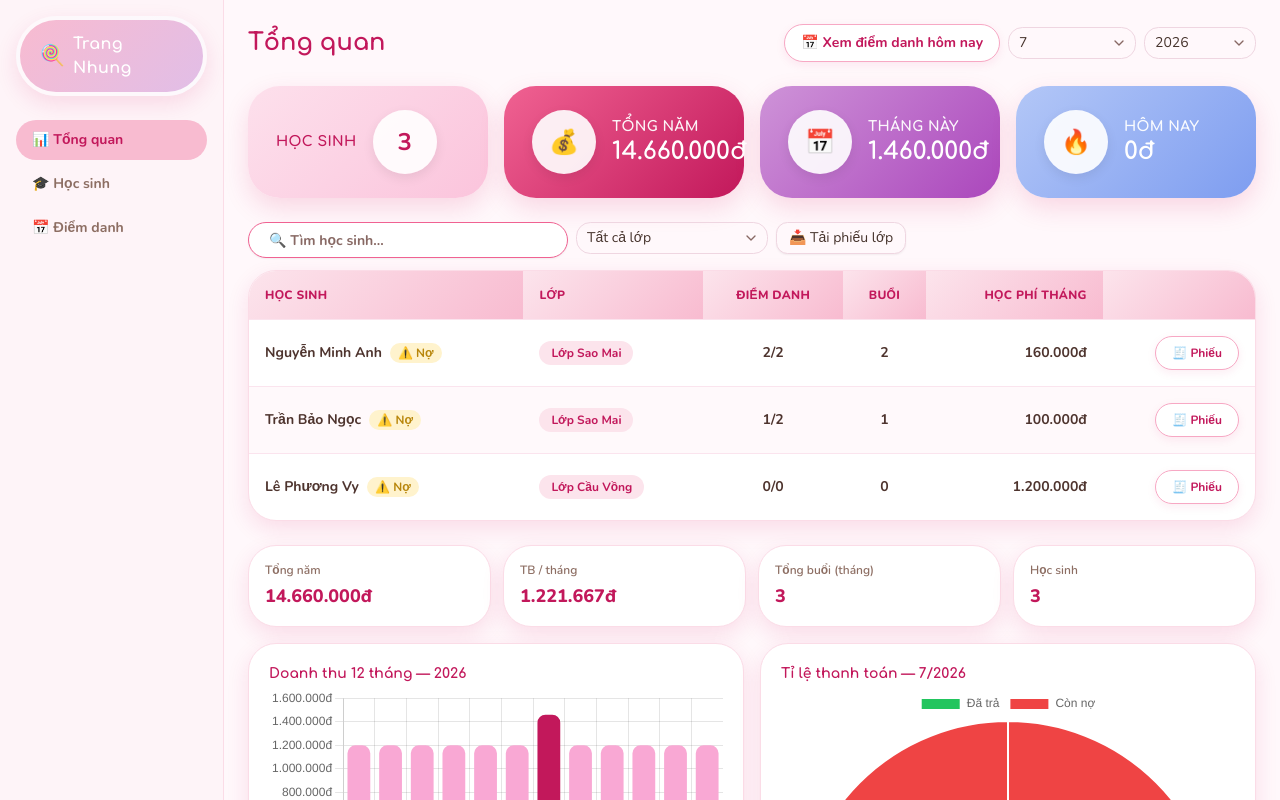
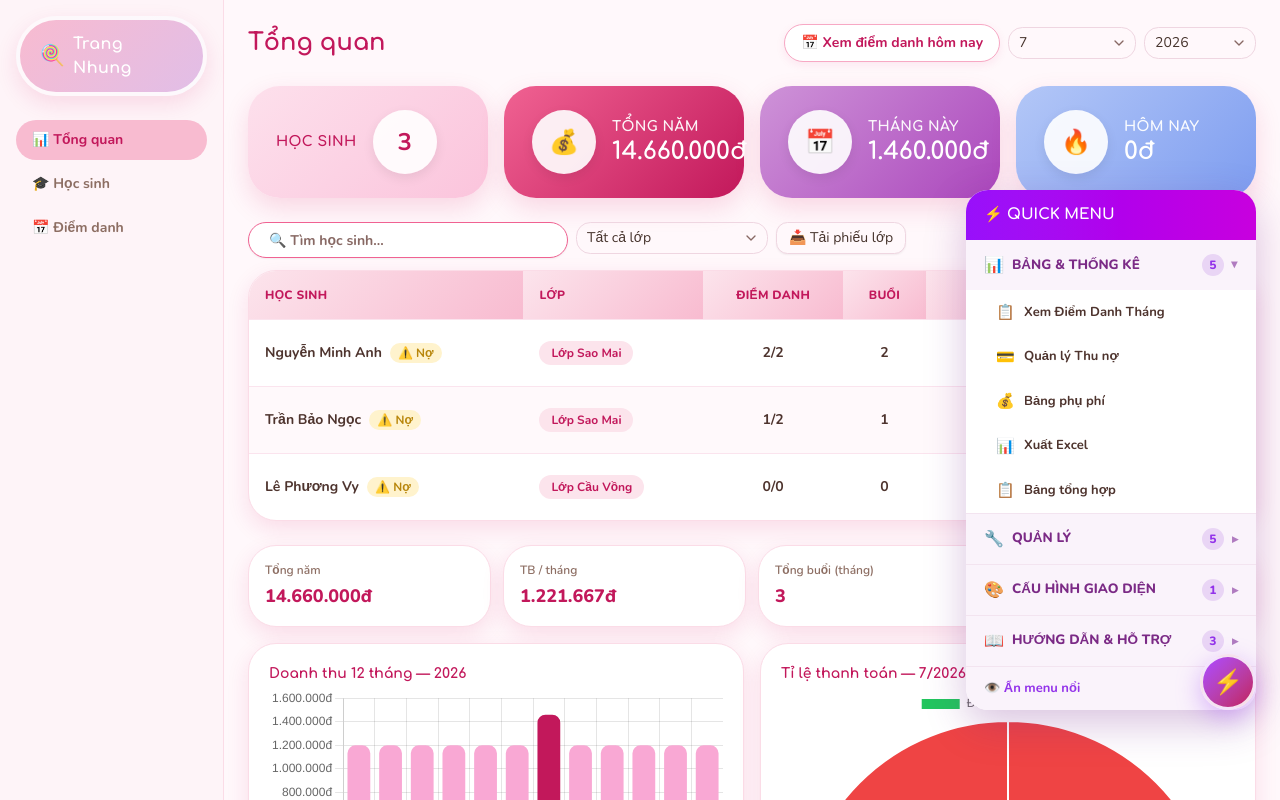
Before and after one commit to xuanTruongIT04/quan-ly-hoc-sinh, a Next.js app: page / in a window 1280 px wide. Shown: the top 800 px of the page. Built offline with nearby package versions, Linux system fonts and the light colour scheme.

Commit message:
feat(ui): QuickMenu — khung panel accordion tím + 4 nhóm 14 mục + gắn layout
Co-Authored-By: Claude Opus 4.8 <noreply@anthropic.com>

```diff
--- a/src/app/layout.tsx
+++ b/src/app/layout.tsx
@@ -4,6 +4,7 @@ import { NextIntlClientProvider } from "next-intl";
 import { getLocale, getMessages } from "next-intl/server";
 import { Toaster } from "@/components/ui/sonner";
 import { AppSidebar } from "@/components/layout/AppSidebar";
+import { QuickMenu } from "@/components/layout/QuickMenu";
 import { StoreHydration } from "@/components/StoreHydration";
 import "./globals.css";
 
@@ -44,6 +45,7 @@ export default async function RootLayout({
               <AppSidebar />
               <main className="flex-1 p-6">{children}</main>
             </div>
+            <QuickMenu />
           </StoreHydration>
           <Toaster richColors position="top-center" />
         </NextIntlClientProvider>
--- /dev/null
+++ b/src/components/layout/QuickMenu.tsx
@@ -0,0 +1,125 @@
+'use client'
+import { useState } from 'react'
+import { useRouter } from 'next/navigation'
+import { toast } from 'sonner'
+
+type MenuAction = { type: 'nav'; href: string } | { type: 'toast'; message: string }
+type MenuItem = { icon: string; label: string; action: MenuAction }
+type MenuGroup = { icon: string; label: string; items: MenuItem[] }
+
+const SOON = 'Tính năng đang phát triển 🚧'
+
+const MENU_GROUPS: MenuGroup[] = [
+  {
+    icon: '📊', label: 'BẢNG & THỐNG KÊ',
+    items: [
+      { icon: '📋', label: 'Xem Điểm Danh Tháng', action: { type: 'nav', href: '/attendance' } },
+      { icon: '💳', label: 'Quản lý Thu nợ', action: { type: 'toast', message: SOON } },
+      { icon: '💰', label: 'Bảng phụ phí', action: { type: 'toast', message: SOON } },
+      { icon: '📊', label: 'Xuất Excel', action: { type: 'toast', message: SOON } },
+      { icon: '📋', label: 'Bảng tổng hợp', action: { type: 'nav', href: '/' } },
+    ],
+  },
+  {
+    icon: '🔧', label: 'QUẢN LÝ',
+    items: [
+      { icon: '👶', label: 'Quản lý học sinh', action: { type: 'nav', href: '/students' } },
+      { icon: '📋', label: 'Điểm danh hàng loạt', action: { type: 'nav', href: '/attendance' } },
+      { icon: '☑️', label: 'Chấm công GV', action: { type: 'toast', message: SOON } },
+      { icon: '⚙️', label: 'Thiết lập trung tâm', action: { type: 'toast', message: SOON } },
+      { icon: '🛡️', label: 'Quản trị tài khoản', action: { type: 'toast', message: SOON } },
+    ],
+  },
+  {
+    icon: '🎨', label: 'CẤU HÌNH GIAO DIỆN',
+    items: [
+      { icon: '🎨', label: 'Giao diện phiếu', action: { type: 'toast', message: 'Mở phiếu bất kỳ (nút 🧾 Phiếu) để đổi giao diện' } },
+    ],
+  },
+  {
+    icon: '📖', label: 'HƯỚNG DẪN & HỖ TRỢ',
+    items: [
+      { icon: '🚀', label: 'Tính năng hệ thống', action: { type: 'toast', message: SOON } },
+      { icon: '🎬', label: 'Xem hướng dẫn', action: { type: 'toast', message: SOON } },
+      { icon: '💬', label: 'Zalo hỗ trợ', action: { type: 'toast', message: SOON } },
+    ],
+  },
+]
+
+export function QuickMenu() {
+  const router = useRouter()
+  const [open, setOpen] = useState(true) // TẠM true để dựng UI; Task 2 đổi về false
+  const [openGroups, setOpenGroups] = useState<number[]>([0])
+
+  function toggleGroup(i: number) {
+    setOpenGroups((g) => (g.includes(i) ? g.filter((x) => x !== i) : [...g, i]))
+  }
+  function runAction(a: MenuAction) {
+    if (a.type === 'nav') {
+      router.push(a.href)
+      setOpen(false)
+    } else {
+      toast.info(a.message)
+    }
+  }
+
+  return (
+    <>
+      {open && (
+        <div className="fixed bottom-[90px] right-6 z-40 w-[290px] overflow-hidden rounded-[22px] bg-white shadow-[0_14px_40px_rgba(120,40,140,0.28)]">
+          <div className="flex items-center gap-2 bg-gradient-to-r from-purple-600 to-fuchsia-600 px-[18px] py-[14px] font-heading text-[15px] font-bold text-white">
+            ⚡ QUICK MENU
+          </div>
+          {MENU_GROUPS.map((grp, i) => {
+            const isOpen = openGroups.includes(i)
+            return (
+              <div key={grp.label} className="border-b border-[#f3e4f0]">
+                <button
+                  type="button"
+                  onClick={() => toggleGroup(i)}
+                  className="flex w-full items-center gap-2 bg-[#faf3fb] px-[18px] py-[13px] text-left text-[13.5px] font-extrabold text-[#7b2a86] hover:bg-[#f5e9f7]"
+                >
+                  <span className="text-base">{grp.icon}</span>
+                  <span className="flex-1">{grp.label}</span>
+                  <span className="grid h-[22px] min-w-[22px] place-items-center rounded-full bg-[#e9d5f5] px-1.5 text-xs font-extrabold text-[#9333ea]">
+                    {grp.items.length}
+                  </span>
+                  <span className={`text-xs text-[#b07bc0] transition-transform ${isOpen ? 'rotate-90' : ''}`}>▸</span>
+                </button>
+                {isOpen && (
+                  <div className="bg-white">
+                    {grp.items.map((it) => (
+                      <button
+                        key={it.label}
+                        type="button"
+                        onClick={() => runAction(it.action)}
+                        className="flex w-full items-center gap-2.5 px-[18px] py-[11px] pl-[30px] text-left text-[13px] font-bold text-[#4e342e] hover:bg-[#fdf2fb] hover:text-[#c2185b]"
+                      >
+                        <span className="w-[18px] text-[15px]">{it.icon}</span>
+                        {it.label}
+                      </button>
+                    ))}
+                  </div>
+                )}
+              </div>
+            )
+          })}
+          <button
+            type="button"
+            className="flex w-full items-center gap-2 bg-[#faf3fb] px-[18px] py-3 text-left text-[13px] font-bold text-[#9333ea] hover:bg-[#f5e9f7]"
+          >
+            👁️ Ẩn menu nổi
+          </button>
+        </div>
+      )}
+      <button
+        type="button"
+        aria-label="Quick Menu"
+        onClick={() => setOpen((o) => !o)}
+        className="fixed bottom-[90px] right-6 z-50 grid h-14 w-14 place-items-center rounded-full border-[3px] border-white/85 bg-gradient-to-br from-purple-500 to-[#c2185b] text-2xl text-white shadow-[0_8px_24px_rgba(168,85,247,0.4)]"
+      >
+        ⚡
+      </button>
+    </>
+  )
+}
```
